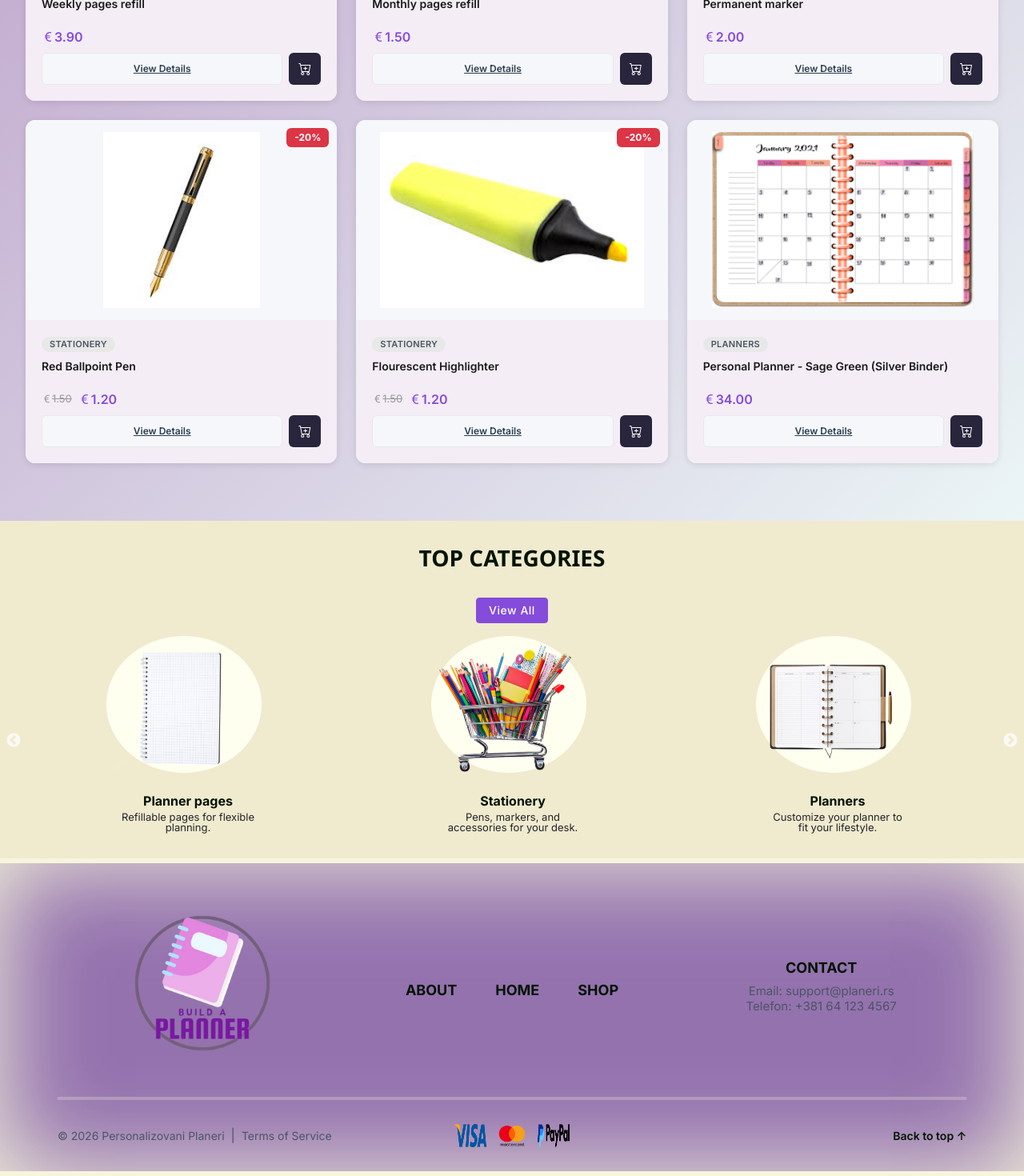
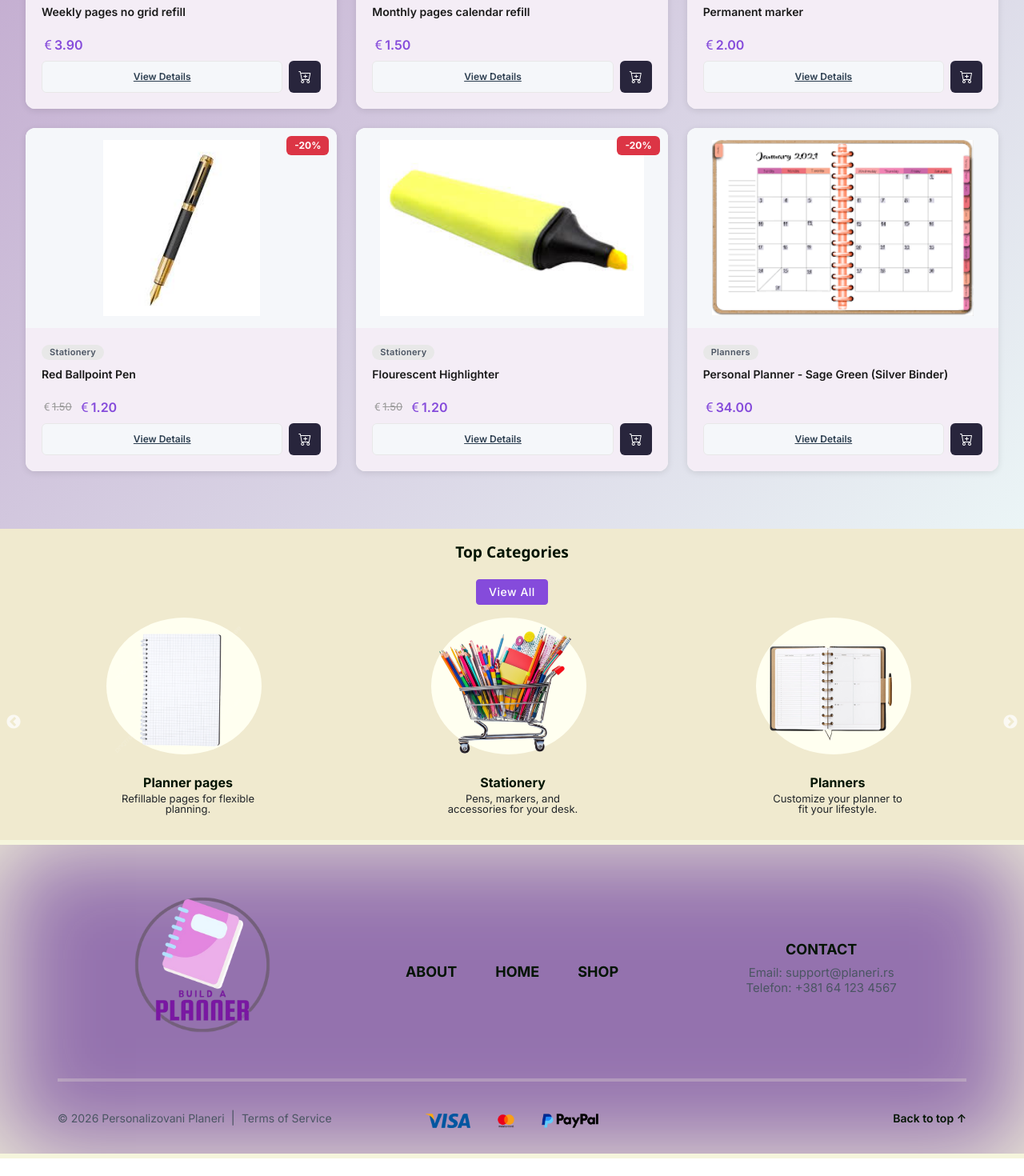
Before and after one commit to elab-development/internet-tehnologije-2025-personalizovaniplaner_2021_0008, a React (Create React App) app in the folder frontend/: page / in a window 1280 px wide. Shown: the part 1367-2837 px from the top of the page at 80% size. After the commit the page ends 2815 px from the top, so only its background shows below. Built offline with nearby package versions, Linux system fonts and the light colour scheme.

Commit message:
ispravke tipova proizvoda, ikonica u footeru i fonta kod proizvoda

```diff
--- a/frontend/src/components/Cards/card.css
+++ b/frontend/src/components/Cards/card.css
@@ -37,10 +37,10 @@
 }
 
 .heading {
-  font-size: 28px;
-  font-weight: 700;
-  text-transform: uppercase;
+  font-size: 18px;
+  text-transform: none;
   color: var(--clr-heading);
+  line-height: 1.4;
   text-align: center;
 }
 
--- a/frontend/src/components/Footer/footer.css
+++ b/frontend/src/components/Footer/footer.css
@@ -72,11 +72,15 @@
   justify-content: center;
   gap: 12px;
   flex-wrap: wrap;
+  max-height: 30px;
+  padding: 10px 0;
 }
 
 .payment-icon {
-  width: 40px;
-  height: auto;
+  max-height: 18px;
+  height: 100%;
+  width:auto;
+  padding: 0 10px;
 }
 
 .footer-legal {
@@ -112,6 +116,13 @@
 .footer-button:hover {
   text-decoration: underline;
 }
+@media (max-width: 902px) {
+.payment-icon {
+    max-height: 17px;
+    padding: 0 3px;
+  }
+
+}
 
 @media (max-width: 768px) {
   .footer-top,
@@ -124,9 +135,7 @@
     gap: 12px;
   }
 
-  .payment-icon {
-    width: 35px;
-  }
+
 
   .footer-button {
     margin-top: 10px;
@@ -149,7 +158,8 @@
   }
 
   .payment-icon {
-    width: 30px;
+    max-height: 15px;
+    padding: 0 3px;
   }
 
   .footer-logo {
--- a/frontend/src/components/Header/Header.jsx
+++ b/frontend/src/components/Header/Header.jsx
@@ -183,17 +183,18 @@ const Header = () => {
                         <Row>
                           <Col lg={3} xs={12} xl={3} className="mb-2 mb-lg-0 border-end last-col">
                             <Link to="/" className="dropdown-item primary-text sub-heading mb-1">
-                              All Planners
+                              Personalized Planners
                             </Link>
-                            <Link to="/" className='dropdown-item'>Regular Planners</Link>
-                            <Link to="/" className='dropdown-item'>Personalized Planners</Link>
+                            <Link to="/" className='dropdown-item'>Large Planners (A4)</Link>
+                            <Link to="/" className='dropdown-item'>Small Planners (A5)</Link>
                           </Col>
                           <Col lg={3} xs={12} xl={3} className="mb-2 mb-lg-0 border-end last-col">
                             <Link to="/" className="dropdown-item primary-text sub-heading mb-1">
                               Planner Pages
                             </Link>
                             <Link to="/" className='dropdown-item'>Daily pages</Link>
-                            <Link to="/" className='dropdown-item'>Calendar pages</Link>
+                            <Link to="/" className='dropdown-item'>Weekly pages</Link>
+                            <Link to="/" className='dropdown-item'>Monthly pages</Link>
                             <Link to="/" className='dropdown-item'>Trackers</Link>
                           </Col>
                           <Col lg={3} xs={12} xl={3} className="mb-2 mb-lg-0 border-end last-col">
@@ -201,8 +202,8 @@ const Header = () => {
                               Stationery
                             </Link>
                             <Link to="/" className='dropdown-item'>Planner separators</Link>
-                            <Link to="/" className='dropdown-item'>Pens</Link>
-                            <Link to="/" className='dropdown-item'>Pockets</Link>
+                            <Link to="/" className='dropdown-item'>Stickers</Link>
+                            <Link to="/" className='dropdown-item'>Writing tools</Link>
                           </Col>
                           <Col lg={3} xs={12} xl={3} className="mb-2 mb-lg-0 border-end last-col">
                             <Link to="/" className="dropdown-item primary-text sub-heading mb-1">
--- a/frontend/src/components/ProductCard/ProductCard.css
+++ b/frontend/src/components/ProductCard/ProductCard.css
@@ -75,7 +75,7 @@
     border-radius: 16px;
     font-size: 11px;
     font-weight: 600;
-    text-transform: uppercase;
+    text-transform: none;
     letter-spacing: 0.3px;
     color: var(--clr-text);
 }
--- a/frontend/src/page/ProductDetail/ProductDetail.css
+++ b/frontend/src/page/ProductDetail/ProductDetail.css
@@ -50,13 +50,15 @@
   border-radius: 20px;
   font-size: var(--fs-small);
   font-weight: 600;
-  text-transform: uppercase;
+  text-transform: none;
   letter-spacing: 0.5px;
 }
 
 .heading {
   font-family: 'Segoe UI', Tahoma, Geneva, Verdana, sans-serif;
+  font-size: larger;
   font-weight: 700;
+  align-self: flex-start;
   color: var(--clr-heading);
   margin-bottom: 20px;
 }
--- a/frontend/src/page/ProductDetail/ProductDetail.jsx
+++ b/frontend/src/page/ProductDetail/ProductDetail.jsx
@@ -106,6 +106,7 @@ const ProductDetail = ({ addToCart }) => {
               <div className="description-section mb-4">
                 <h5 className="sub-heading mb-3">Product Details</h5>
                 <p className="body-text mb-3">
+                  {product.description || 'Opis proizvoda nije dostupan.'}
                   High-quality {product.title.toLowerCase()} perfect for your organization and productivity needs.
                   Made with premium materials to ensure durability and long-lasting use.
                 </p>
--- a/frontend/src/utils/data.js
+++ b/frontend/src/utils/data.js
@@ -75,67 +75,67 @@ export const categoriesData = [
 export const productData = [
   {
     id: 0,
-    title: "Weekly pages refill",
-    type: "A5",
+    title: "Weekly pages no grid refill",
+    type: "Weekly pages",
     description: "Set of 50 weekly planner pages in A5 size.",
     price: 3.9,
     offerPrice: null,
     cat: "Pages",
     availableInStock: 120,
     color: "White",
-    matherial: "Recycled paper",
+    material: "Recycled paper",
     image: product1,
   },
   {
     id: 1,
-    title: "Monthly pages refill",
-    type: "A5",
+    title: "Monthly pages calendar refill",
+    type: "Monthly pages",
     description: "Set of 12 monthly planner pages in A5 size.",
     price: 1.5,
     offerPrice: null,
     cat: "Pages",
     availableInStock: 100,
     color: "White",
-    matherial: "Recycled paper",
+    material: "Recycled paper",
     image: product2,
   },
   {
     id: 2,
     title: "Permanent marker",
-    type: "Marker",
-    description: "high quality permanent marker.",
+    type: "Writing tool",
+    description: "High quality permanent marker.",
     price: 2,
     offerPrice: null,
     cat: "Stationery",
     availableInStock: 80,
     color: "Black",
-    matherial: "plastic",
+    material: "plastic",
     image: product3,
   },
   {
     id: 3,
     title: "Red Ballpoint Pen",
-    type: "Pen",
-    description: "high quality red ballpoint pen.",
+    type: "Writing tool",
+    description: "High quality red ballpoint pen.",
     price: 1.5,
     offerPrice: 1.2,
     cat: "Stationery",
     availableInStock: 30,
     color: "Red",
-    matherial: "plastic",
+    material: "plastic",
     image: product4,
   },
   {
-    id: 3,
+    id: 4,
     title: "Flourescent Highlighter",
-    type: "Highlighter",
-    description: "highlighter pen for marking important text.",
+    type: "Writing tool",
+    description: "Highlighter pen for marking important text.",
     price: 1.5,
     offerPrice: 1.2,
     cat: "Stationery",
     availableInStock: 40,
     color: "Yellow",
-    matherial: "plastic",
+    material: "plastic",
     image: product5,
   },
 
@@ -143,14 +143,14 @@ export const productData = [
   {
     id: 5,
     title: "Personal Planner - Sage Green (Silver Binder)",
-    type:"Yarly planner",
+    type:"A5 planner",
     description: "A5 personalized yearly planner with silver binder and sage green cover.",
     price: 34,
     offerPrice: null,
     cat: "Planners",
     availableInStock: 25,
     color: "Sage Green",
-    matherial: "PU leather",
+    material: "PU leather",
     metalColor: "silver",
     lining: "fabric",
     pockets: 3,
```
